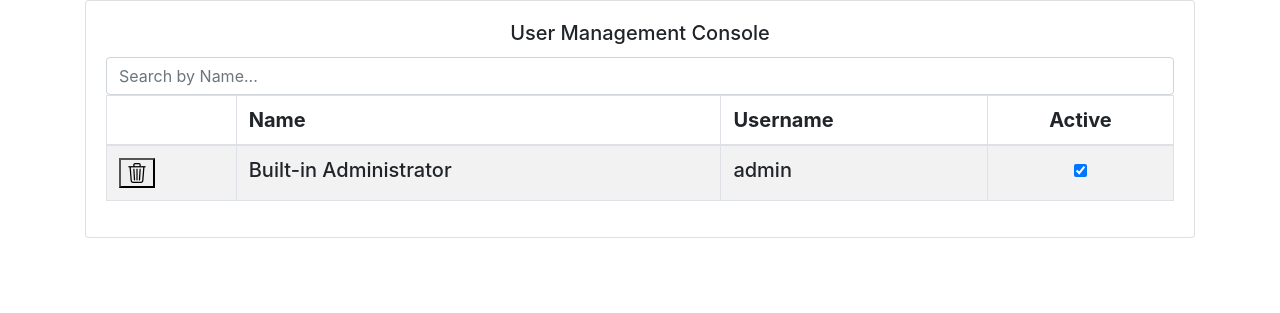
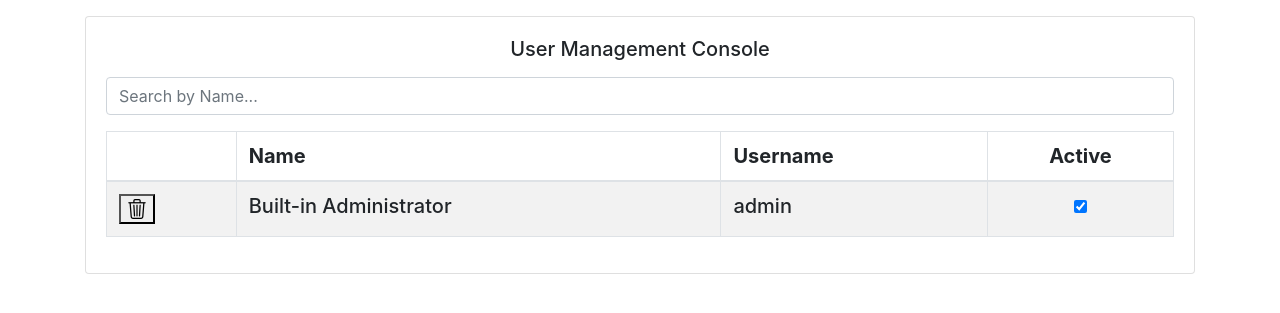
Before and after one commit to RebSheb/comp3000-project, a Flask app: page /admin/users in a window 1280 px wide. Shown: the part 56-369 px from the top of the page. Run offline with Flask 2, Linux system fonts and the light colour scheme; a user stored in the database is signed in; data comes from the database, SQL or seed files in the repository; some libraries are stand-ins or nearby versions.

Commit message:
Changed page to use new margins to push card from top and search bar to be more spaced

```diff
--- a/Website/console/authenticated/templates/user_management.jinja2
+++ b/Website/console/authenticated/templates/user_management.jinja2
@@ -4,7 +4,7 @@
 <div class="row">
     <div class="col-1"></div>
     <div class="col-12">
-        <div class="card">
+        <div class="card mt-3">
             <div class="card-body">
                 {% with messages = get_flashed_messages() %}
                     {% if messages %}
@@ -14,7 +14,7 @@
                     {% endif %}
                 {% endwith %}
                 <h5 class="card-title text-center">User Management Console<h5>
-                <input type="text" id="search_bar" class="form-control" placeholder="Search by Name..." onkeyup="searchUsers()">
+                <input type="text" id="search_bar" class="form-control mt-3 mb-3" placeholder="Search by Name..." onkeyup="searchUsers()">
                 <div class="card-text">
                     <table id="users_table" class="table table-striped table-bordered table-hover">
                         <thead>
```
Lines whose indentation alone changed are shown as unchanged.
